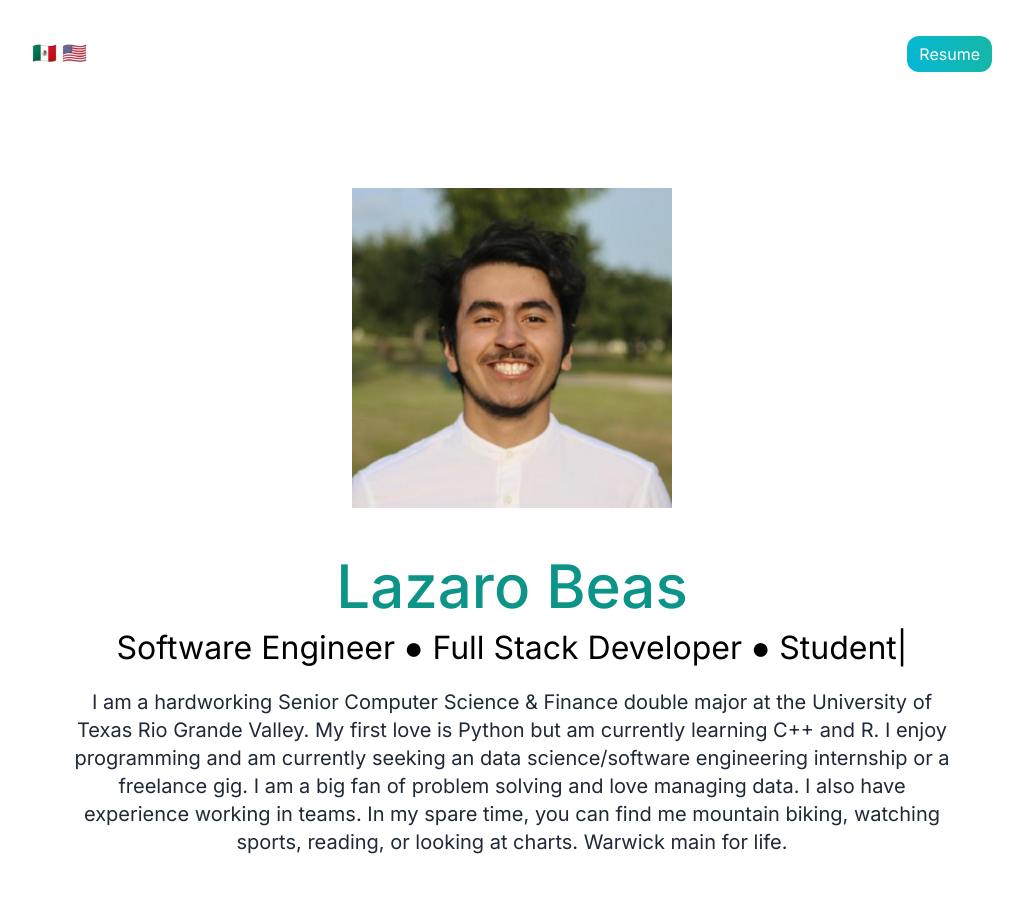
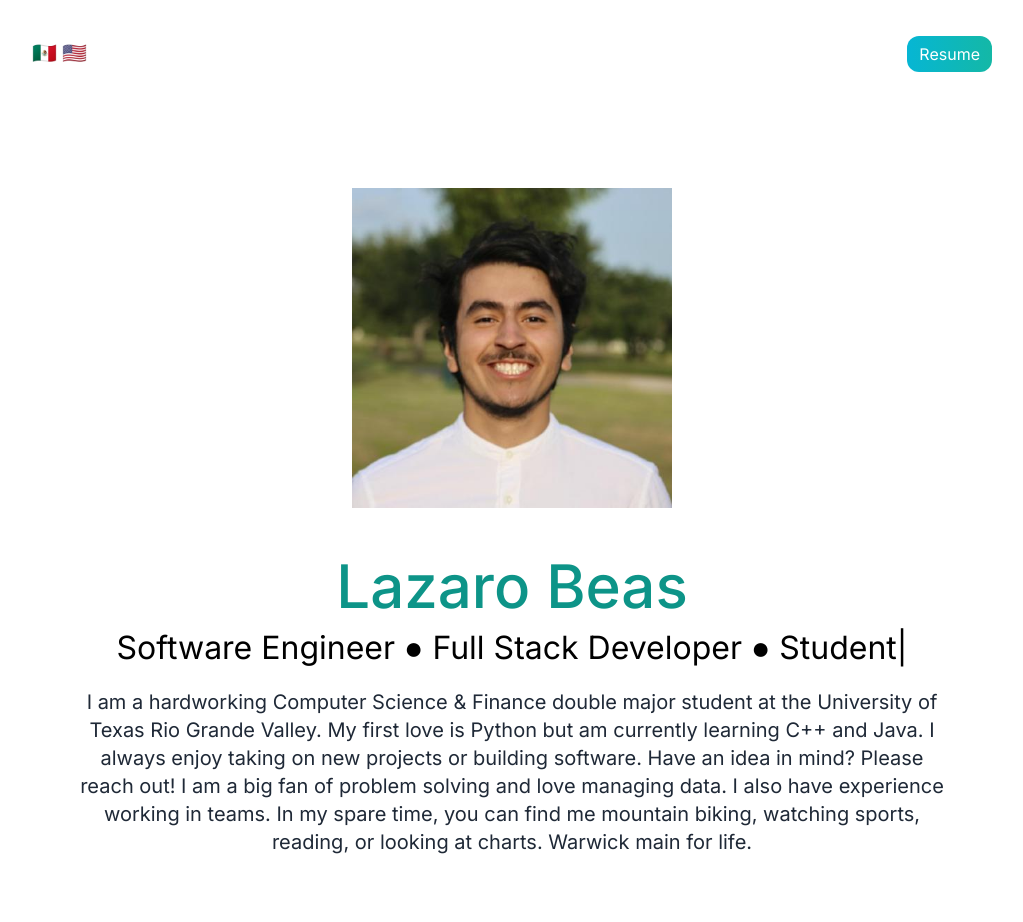
Before and after one commit to lazarobeas/lazarobeas.github.io, a Next.js app: page / in a window 1280 px wide. Shown: the top 922 px of the page, without its empty margins (128-1151 px from the left). Built offline with nearby package versions, Linux system fonts and the light colour scheme.

Commit message:
Update page.js

```diff
--- a/app/page.js
+++ b/app/page.js
@@ -46,9 +46,9 @@ export default function Home() {
                   repeat={Infinity}
               />
               <p className="text-md py-4 leading-8 text-gray-800 md:text-xl">
-                  I am a hardworking Senior Computer Science & Finance double major at the University of Texas Rio Grande Valley. My first love is
-                  Python but am currently learning C++ and R. I enjoy programming and am currently seeking an data science/software engineering internship
-                  or a freelance gig. I am a big fan of problem solving and love managing data. I also have experience working
+                  I am a hardworking Computer Science & Finance double major student at the University of Texas Rio Grande Valley. My first love is
+                  Python but am currently learning C++ and Java. I always enjoy taking on new projects or building software. Have an idea in mind?
+                  Please reach out! I am a big fan of problem solving and love managing data. I also have experience working
                   in teams. In my spare time,
                   you can find me mountain biking, watching sports, reading, or looking at charts. Warwick main for life.
               </p>
```
